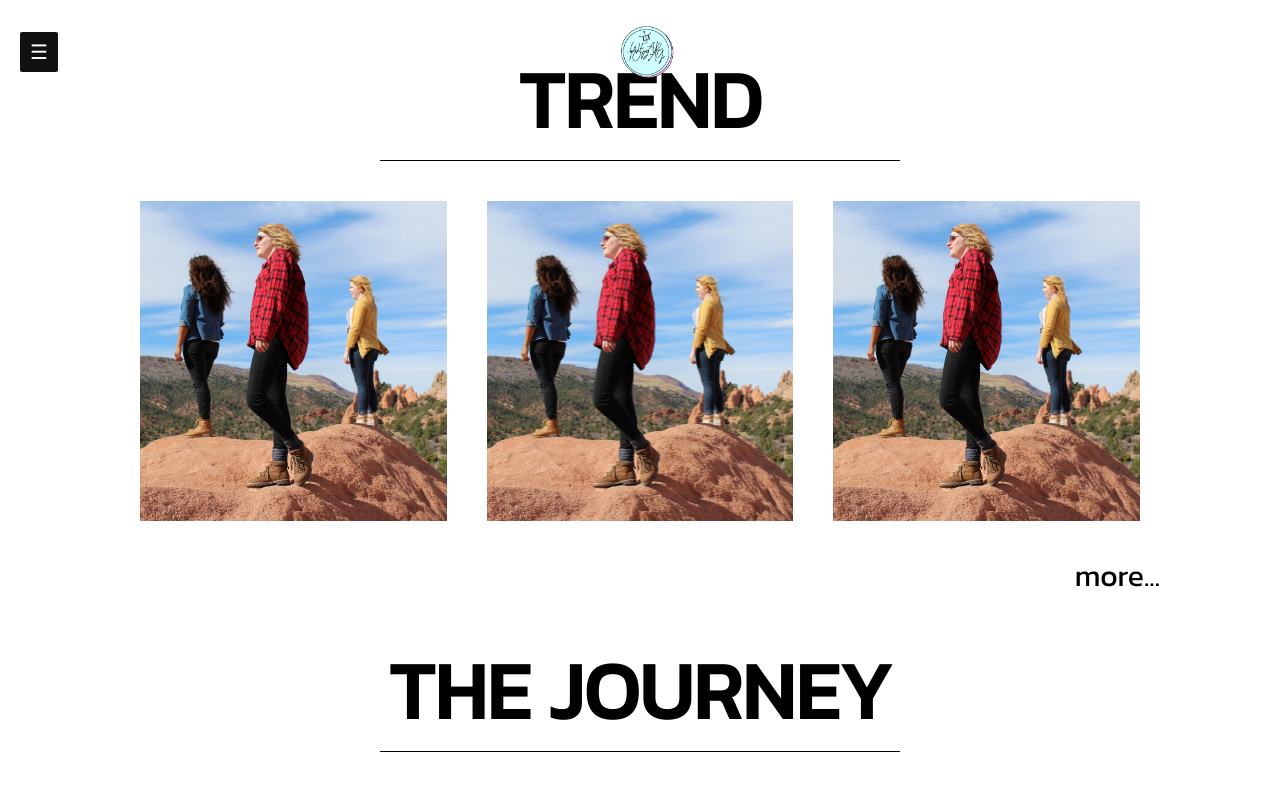
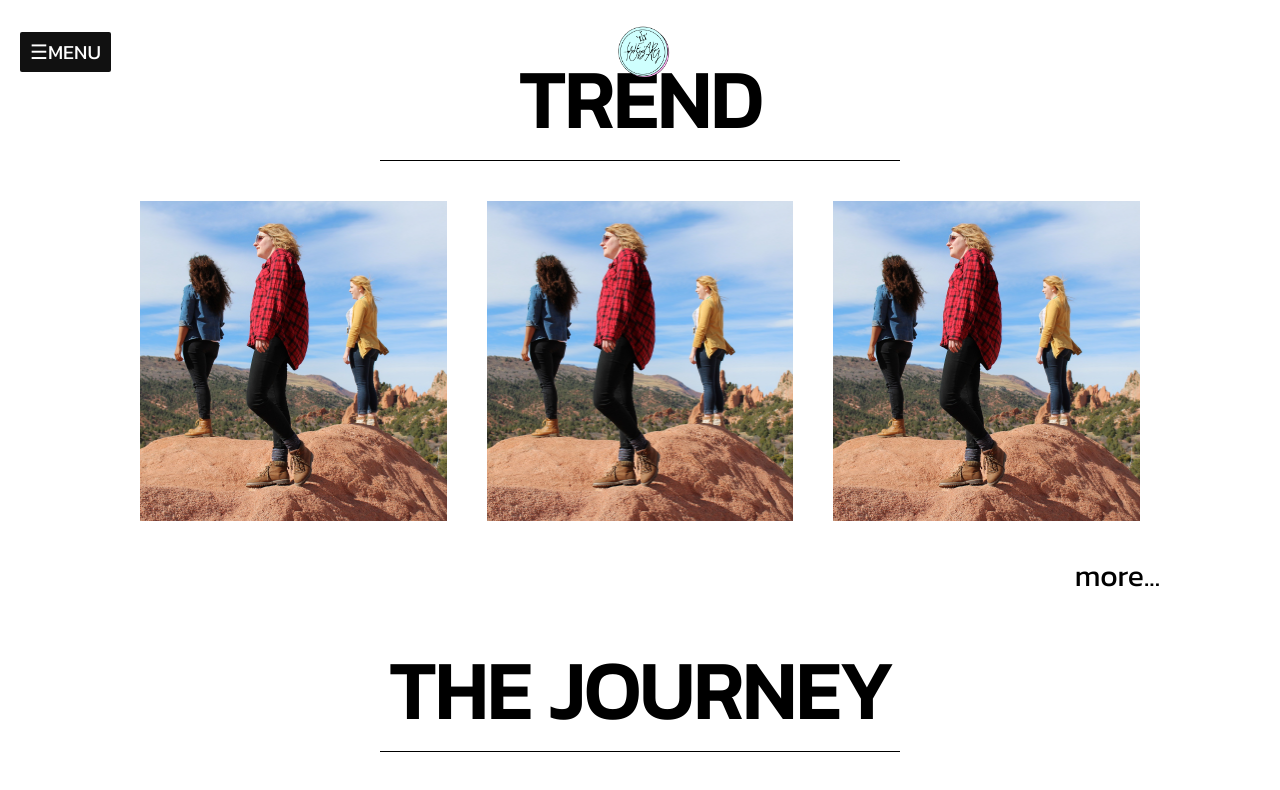
Before and after one commit to panuwat-moonkham/wear-today-react, a React (Create React App) app: page / in a window 1280 px wide. Shown: the top 790 px of the page. Built offline with nearby package versions, Linux system fonts and the light colour scheme.

Commit message:
edit Navbar

```diff
--- a/src/components/NavBar.js
+++ b/src/components/NavBar.js
@@ -100,7 +100,9 @@ const Logo = styled.div`
   width: 6%;
 `
 
-const Main = styled.div``
+const Main = styled.div`
+padding: 8 5px;
+`
 
 function NavBar() {
   const isScroll = useScroll({ scrollRange: 20 })
@@ -133,12 +135,12 @@ function NavBar() {
           <SiteCover />
         </Sidebar>
         <Main id="main">
-          <Openbtn onClick={openNav}>&#9776;</Openbtn>
+          <Openbtn onClick={openNav}>&#9776;MENU</Openbtn>
         </Main>
         <Logo>
           <BackgroungBlock src={logoImage} height="8" />
         </Logo>
-        <Login>sss</Login>
+        <Login>*ปุ่มlogin*</Login>
       </Wrapper>
     </Container>
   )
```
